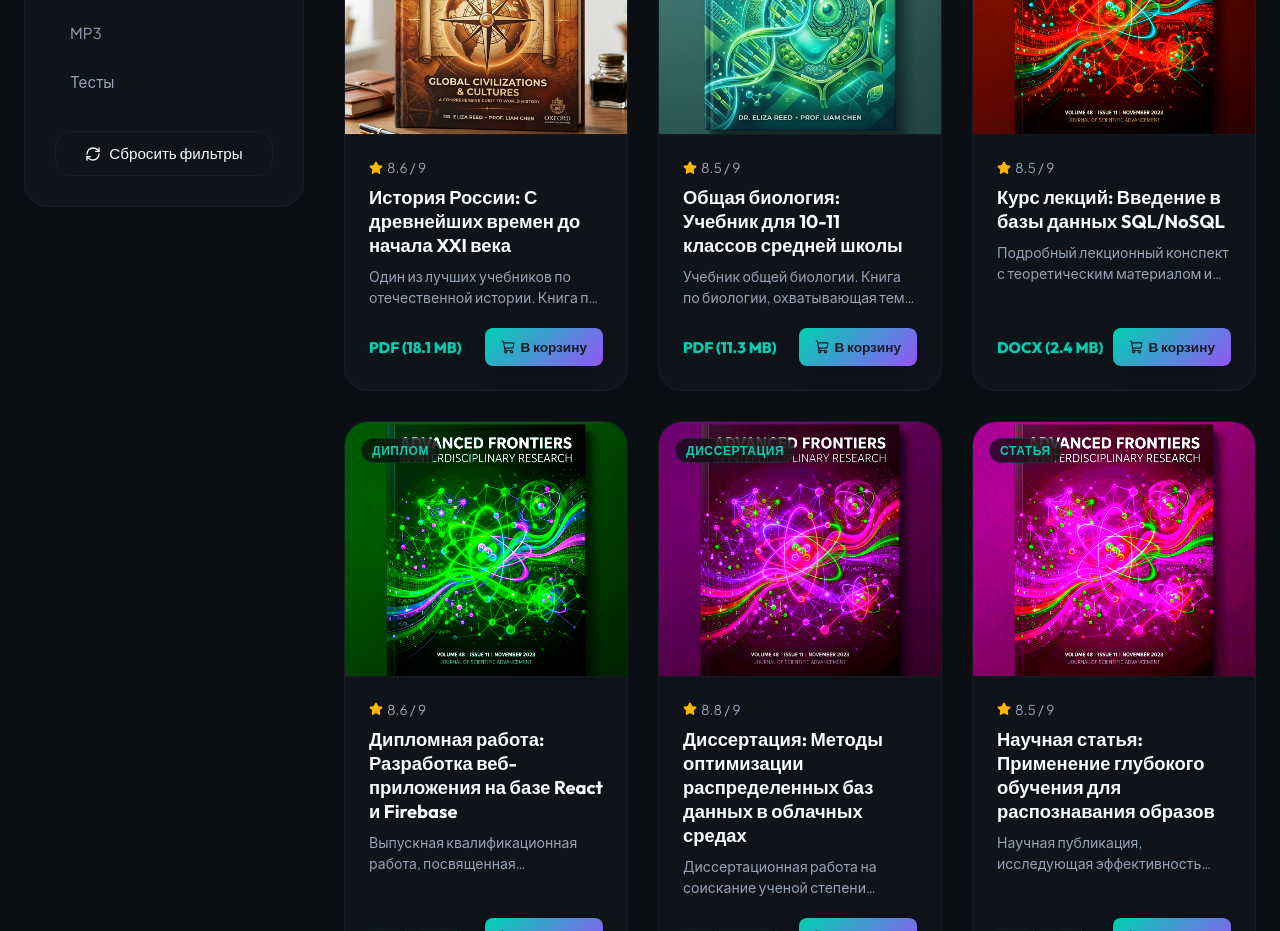
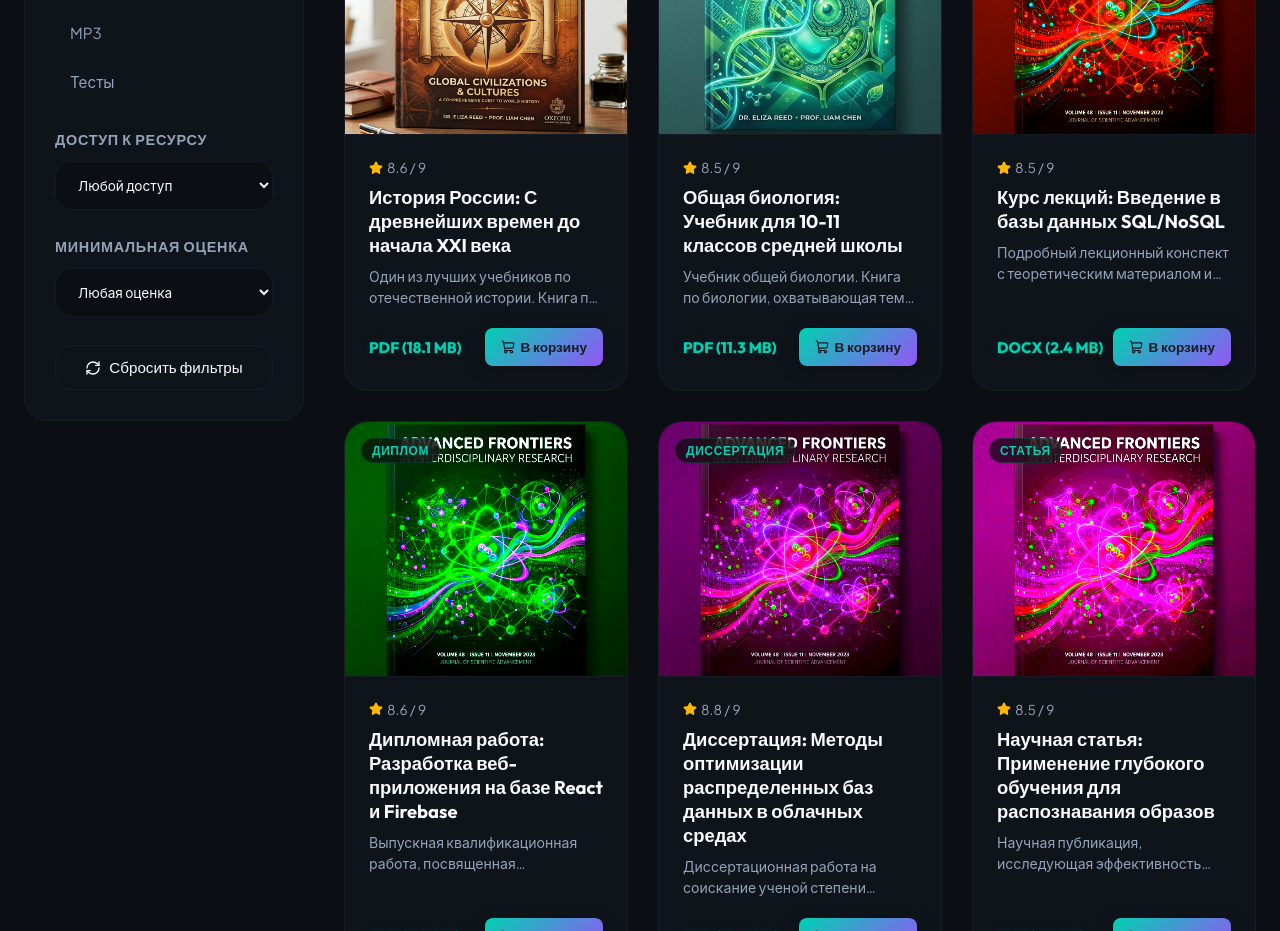
Before and after one commit to biloldinhikmatullaev-del/digital-library, a React (Vite) app: page /catalog in a window 1280 px wide. Shown: the part 1620-2551 px from the top of the page. Built offline with nearby package versions, Linux system fonts and the light colour scheme; no server answers.

Commit message:
feat: add access type and minimum star filters, and sorting by popularity and size in Catalog

```diff
--- a/src/pages/Catalog.jsx
+++ b/src/pages/Catalog.jsx
@@ -49,6 +49,10 @@ export default function Catalog() {
   const [advYear, setAdvYear] = useState("");
   const [advLanguage, setAdvLanguage] = useState("");
   const [advPublisher, setAdvPublisher] = useState("");
+
+  // Additional Filter States
+  const [minRating, setMinRating] = useState(0);
+  const [accessType, setAccessType] = useState("all");
 
   // Read URL query parameters on load
   const spaceParam = searchParams.get("space");
@@ -217,6 +221,24 @@ export default function Catalog() {
       }
     }
 
+    // Rating filter
+    if (minRating > 0) {
+      result = result.filter(p => {
+        const scaled = p.rating <= 5.0 ? (p.rating * 1.8) : p.rating;
+        return scaled >= minRating;
+      });
+    }
+
+    // Access Type filter
+    if (accessType !== "all") {
+      result = result.filter(p => {
+        const isOnline = p.category === "tests" || p.category === "quizzes" || p.category === "courses";
+        if (accessType === "online") return isOnline;
+        if (accessType === "download") return !isOnline;
+        return true;
+      });
+    }
+
     // Sorting (skip if sorted by plotScore)
     if (!plotSearchActive || searchQuery.trim() === "") {
       if (sortBy === "name-asc") {
@@ -224,7 +246,23 @@ export default function Catalog() {
       } else if (sortBy === "name-desc") {
         result.sort((a, b) => b.name.localeCompare(a.name));
       } else if (sortBy === "rating") {
-        result.sort((a, b) => b.rating - a.rating);
+        result.sort((a, b) => {
+          const rA = a.rating <= 5.0 ? a.rating * 1.8 : a.rating;
+          const rB = b.rating <= 5.0 ? b.rating * 1.8 : b.rating;
+          return rB - rA;
+        });
+      } else if (sortBy === "likes") {
+        result.sort((a, b) => {
+          const lA = Number(localStorage.getItem(`lumina_likes_count_${a.id}`) || (50 + (a.id.charCodeAt(0) % 150)));
+          const lB = Number(localStorage.getItem(`lumina_likes_count_${b.id}`) || (50 + (b.id.charCodeAt(0) % 150)));
+          return lB - lA;
+        });
+      } else if (sortBy === "pages") {
+        result.sort((a, b) => {
+          const pA = a.pages || a.slides || 0;
+          const pB = b.pages || b.slides || 0;
+          return pB - pA;
+        });
       }
     }
 
@@ -243,7 +281,9 @@ export default function Catalog() {
     advGenre,
     advYear,
     advLanguage,
-    advPublisher
+    advPublisher,
+    minRating,
+    accessType
   ]);
 
   const handleSpaceChange = (space) => {
@@ -279,6 +319,10 @@ export default function Catalog() {
     setAdvYear("");
     setAdvLanguage("");
     setAdvPublisher("");
+
+    // Reset extra filters
+    setMinRating(0);
+    setAccessType("all");
 
     const activeSpace = searchParams.get("space") || "educational";
     setSearchParams({ space: activeSpace });
@@ -579,6 +623,37 @@ export default function Catalog() {
             </div>
           </div>
 
+          {/* Access Type Filter */}
+          <div className="sidebar-section">
+            <label className="filter-label">Доступ к ресурсу</label>
+            <select
+              className="input-field"
+              style={{ width: '100%', background: 'var(--bg-dark)', fontSize: '0.85rem' }}
+              value={accessType}
+              onChange={(e) => setAccessType(e.target.value)}
+            >
+              <option value="all">Любой доступ</option>
+              <option value="online">💻 Читать/пройти онлайн</option>
+              <option value="download">📥 Скачать файл (PDF, DOCX)</option>
+            </select>
+          </div>
+
+          {/* Min Rating Filter */}
+          <div className="sidebar-section">
+            <label className="filter-label">Минимальная оценка</label>
+            <select
+              className="input-field"
+              style={{ width: '100%', background: 'var(--bg-dark)', fontSize: '0.85rem' }}
+              value={minRating}
+              onChange={(e) => setMinRating(Number(e.target.value))}
+            >
+              <option value="0">Любая оценка</option>
+              <option value="8">⭐⭐⭐⭐⭐⭐⭐⭐ 8+ из 9</option>
+              <option value="7">⭐⭐⭐⭐⭐⭐⭐ 7+ из 9</option>
+              <option value="5">⭐⭐⭐⭐⭐ 5+ из 9</option>
+            </select>
+          </div>
+
           {/* Reset button */}
           <button className="btn-secondary reset-btn" onClick={handleResetFilters}>
             <RefreshCw size={16} /> Сбросить фильтры
@@ -603,7 +678,9 @@ export default function Catalog() {
                 <option value="default">По умолчанию</option>
                 <option value="name-asc">Название (А-Я)</option>
                 <option value="name-desc">Название (Я-А)</option>
-                <option value="rating">По оценке</option>
+                <option value="rating">По оценке (1-9 звезд)</option>
+                <option value="likes">По популярности (лайкам)</option>
+                <option value="pages">По объему (страницам)</option>
               </select>
             </div>
           </div>
```
